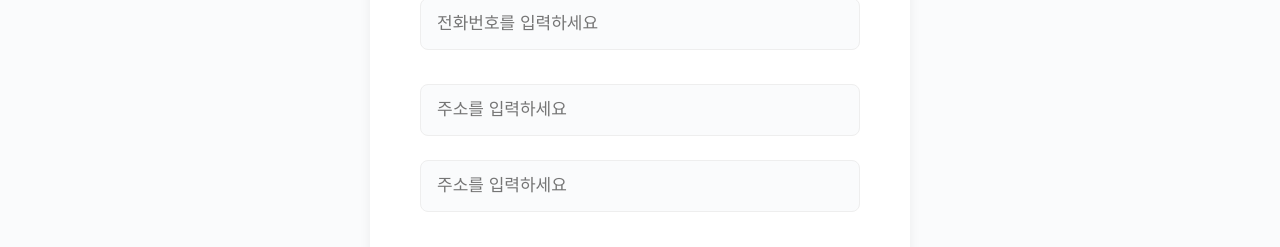
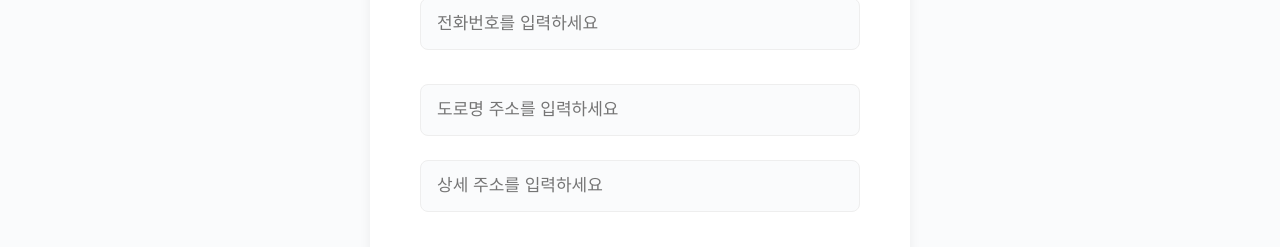
Before and after one commit to nbc-7Guys/nebulazone-fe, a React (Vite) app: page /signup in a window 1280 px wide. Shown: the part 553-800 px from the top of the page. Built offline with nearby package versions, Linux system fonts and the light colour scheme; no server answers.

Commit message:
Refactor: placeholder 수정

```diff
--- a/src/pages/SignUpPage.jsx
+++ b/src/pages/SignUpPage.jsx
@@ -125,12 +125,12 @@ export default function SignUpPage() {
                     </div>
                     <div style={{ marginBottom: 10 }}>
                         <input name="roadAddress" value={form.roadAddress} onChange={onChange}
-                               placeholder="주소를 입력하세요" style={inputStyle} />
+                               placeholder="도로명 주소를 입력하세요" style={inputStyle} />
                         <div style={labelStyle}>도로명 주소</div>
                     </div>
                     <div style={{ marginBottom: 26 }}>
                         <input name="detailAddress" value={form.detailAddress} onChange={onChange}
-                               placeholder="주소를 입력하세요" style={inputStyle} />
+                               placeholder="상세 주소를 입력하세요" style={inputStyle} />
                         <div style={labelStyle}>상세 주소</div>
                     </div>
                     <div style={{ marginBottom: 22 }}>
```
